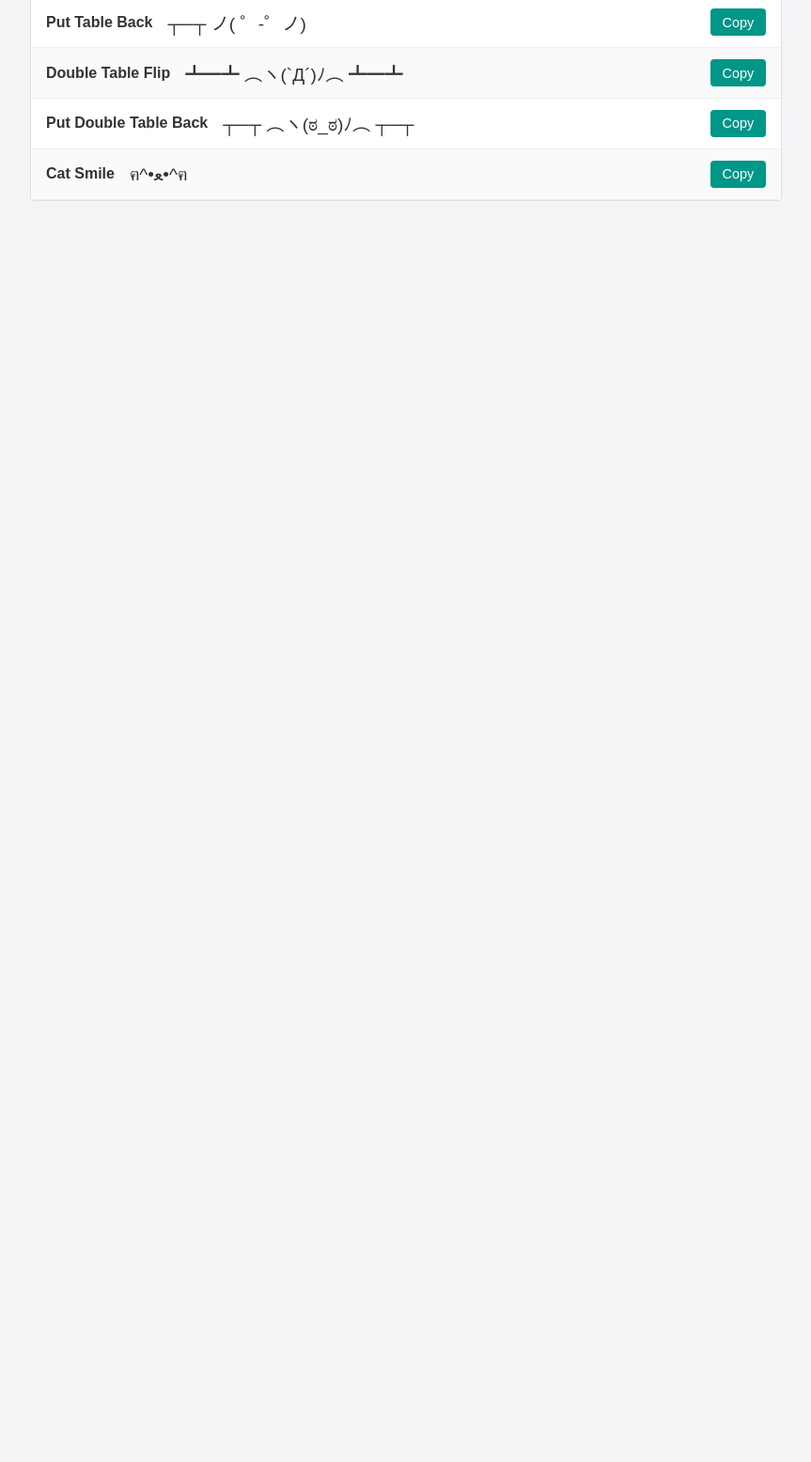
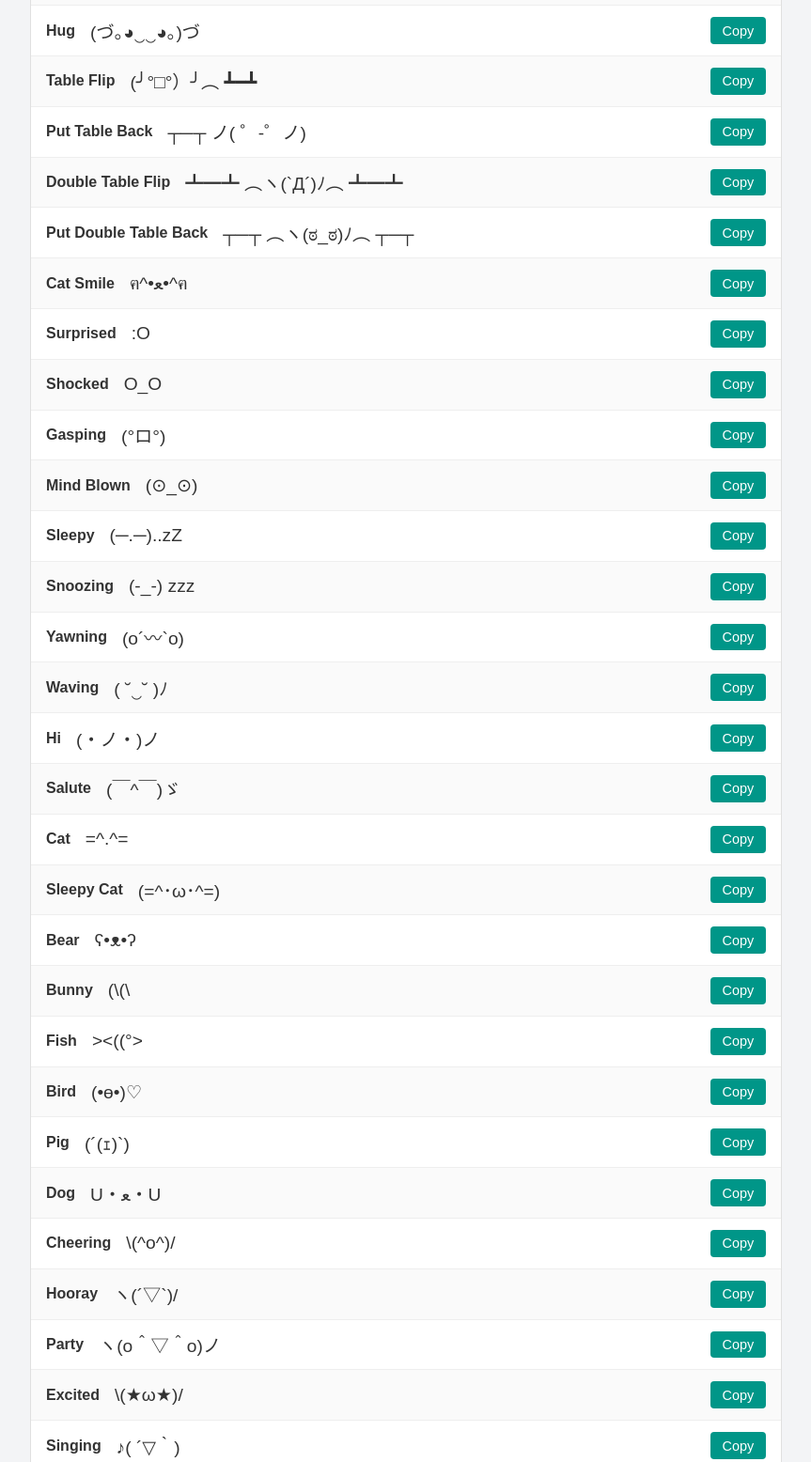
Before and after one commit to conways-glider/copymoticon, an Astro site: page / in a window 1280 px wide. Shown: the part 1132-2688 px from the top of the page at 94% size, without its empty margins (208-1071 px from the left). Before the commit the page ends 1362 px from the top, so only its background shows below. Built offline with nearby package versions, Linux system fonts and the light colour scheme; Astro itself is replaced by a stand-in of ours.

Commit message:
Add more emoticons

```diff
--- a/src/data/emoticons.ts
+++ b/src/data/emoticons.ts
@@ -100,4 +100,214 @@ export const StaticEmoticons: Emoticon[] = [
     symbol: "ฅ^•ﻌ•^ฅ",
     tags: ["cute", "cat"],
   },
+  // Surprised / shocked
+  {
+    name: "Surprised",
+    symbol: ":O",
+    tags: ["surprised", "shocked"],
+  },
+  {
+    name: "Shocked",
+    symbol: "O_O",
+    tags: ["surprised", "shocked"],
+  },
+  {
+    name: "Gasping",
+    symbol: "(°ロ°)",
+    tags: ["surprised", "shocked"],
+  },
+  {
+    name: "Mind Blown",
+    symbol: "(⊙_⊙)",
+    tags: ["surprised", "shocked"],
+  },
+  // Sleepy / tired
+  {
+    name: "Sleepy",
+    symbol: "(─.─)..zZ",
+    tags: ["sleepy", "tired"],
+  },
+  {
+    name: "Snoozing",
+    symbol: "(-_-) zzz",
+    tags: ["sleepy", "tired"],
+  },
+  {
+    name: "Yawning",
+    symbol: "(o´〰`o)",
+    tags: ["sleepy", "tired"],
+  },
+  // Greeting / wave
+  {
+    name: "Waving",
+    symbol: "( ˘‿˘ )ﾉ",
+    tags: ["greeting", "wave"],
+  },
+  {
+    name: "Hi",
+    symbol: "(・ノ・)ノ",
+    tags: ["greeting", "wave"],
+  },
+  {
+    name: "Salute",
+    symbol: "(￣^￣)ゞ",
+    tags: ["greeting", "wave"],
+  },
+  // Animals
+  {
+    name: "Cat",
+    symbol: "=^.^=",
+    tags: ["cute", "cat", "animal"],
+  },
+  {
+    name: "Sleepy Cat",
+    symbol: "(=^･ω･^=)",
+    tags: ["cute", "cat", "animal"],
+  },
+  {
+    name: "Bear",
+    symbol: "ʕ•ᴥ•ʔ",
+    tags: ["cute", "animal", "bear"],
+  },
+  {
+    name: "Bunny",
+    symbol: "(\\(\\",
+    tags: ["cute", "animal", "bunny"],
+  },
+  {
+    name: "Fish",
+    symbol: "><((°>",
+    tags: ["animal", "fish"],
+  },
+  {
+    name: "Bird",
+    symbol: "(•ө•)♡",
+    tags: ["cute", "animal", "bird"],
+  },
+  {
+    name: "Pig",
+    symbol: "(´(ｪ)`)",
+    tags: ["cute", "animal", "pig"],
+  },
+  {
+    name: "Dog",
+    symbol: "U・ﻌ・U",
+    tags: ["cute", "animal", "dog"],
+  },
+  // Celebration
+  {
+    name: "Cheering",
+    symbol: "\\(^o^)/",
+    tags: ["happy", "celebration"],
+  },
+  {
+    name: "Hooray",
+    symbol: "ヽ(´▽`)/",
+    tags: ["happy", "celebration"],
+  },
+  {
+    name: "Party",
+    symbol: "ヽ(o＾▽＾o)ノ",
+    tags: ["happy", "celebration", "dance"],
+  },
+  {
+    name: "Excited",
+    symbol: "\\(★ω★)/",
+    tags: ["happy", "celebration"],
+  },
+  // Music / dance
+  {
+    name: "Singing",
+    symbol: "♪( ´▽｀)",
+    tags: ["music", "happy"],
+  },
+  {
+    name: "Dancing",
+    symbol: "ヾ(⌐■_■)ノ♪",
+    tags: ["music", "dance", "cool"],
+  },
+  {
+    name: "Listening",
+    symbol: "(っ◕‿◕)っ ♬",
+    tags: ["music", "happy"],
+  },
+  // Magic / sparkle
+  {
+    name: "Sparkle",
+    symbol: "✧･ﾟ:*",
+    tags: ["magic", "sparkle"],
+  },
+  {
+    name: "Magic",
+    symbol: "(✧◡✧)",
+    tags: ["magic", "sparkle", "happy"],
+  },
+  {
+    name: "Stars",
+    symbol: "☆*:.｡.o(≧▽≦)o.｡.:*☆",
+    tags: ["happy", "sparkle"],
+  },
+  {
+    name: "Wink Sparkle",
+    symbol: "(^_~)☆",
+    tags: ["happy", "sparkle", "love"],
+  },
+  // More hearts / love
+  {
+    name: "Heart Eyes",
+    symbol: "(♥◡♥)",
+    tags: ["love", "affection"],
+  },
+  {
+    name: "Sending Love",
+    symbol: "(づ ◕‿◕ )づ ♡",
+    tags: ["love", "affection"],
+  },
+  {
+    name: "Heart",
+    symbol: "<3",
+    tags: ["love", "affection"],
+  },
+  // Smug / side-eye / mischief
+  {
+    name: "Smug",
+    symbol: "(¬‿¬)",
+    tags: ["smug", "mischievous"],
+  },
+  {
+    name: "Side Eye",
+    symbol: "¬_¬",
+    tags: ["smug", "side-eye"],
+  },
+  {
+    name: "Skeptical",
+    symbol: "(￢_￢)",
+    tags: ["confused", "side-eye"],
+  },
+  {
+    name: "Cheeky",
+    symbol: "(•‿•)",
+    tags: ["mischievous", "happy"],
+  },
+  // Bonus expressions
+  {
+    name: "Innocent",
+    symbol: "(◕‿◕✿)",
+    tags: ["cute", "happy"],
+  },
+  {
+    name: "Determined",
+    symbol: "(•̀ᴗ•́)و",
+    tags: ["happy", "cool"],
+  },
+  {
+    name: "Disappointed Sigh",
+    symbol: "(ーー;)",
+    tags: ["sad", "disappointed"],
+  },
+  {
+    name: "Embarrassed",
+    symbol: "(⌒_⌒;)",
+    tags: ["confused", "sad"],
+  },
 ];
```
Also changed, not shown: src/components/EmoticonList.astro (+17 -13 lines), src/components/TagFilter.astro (+16 -14 lines).
